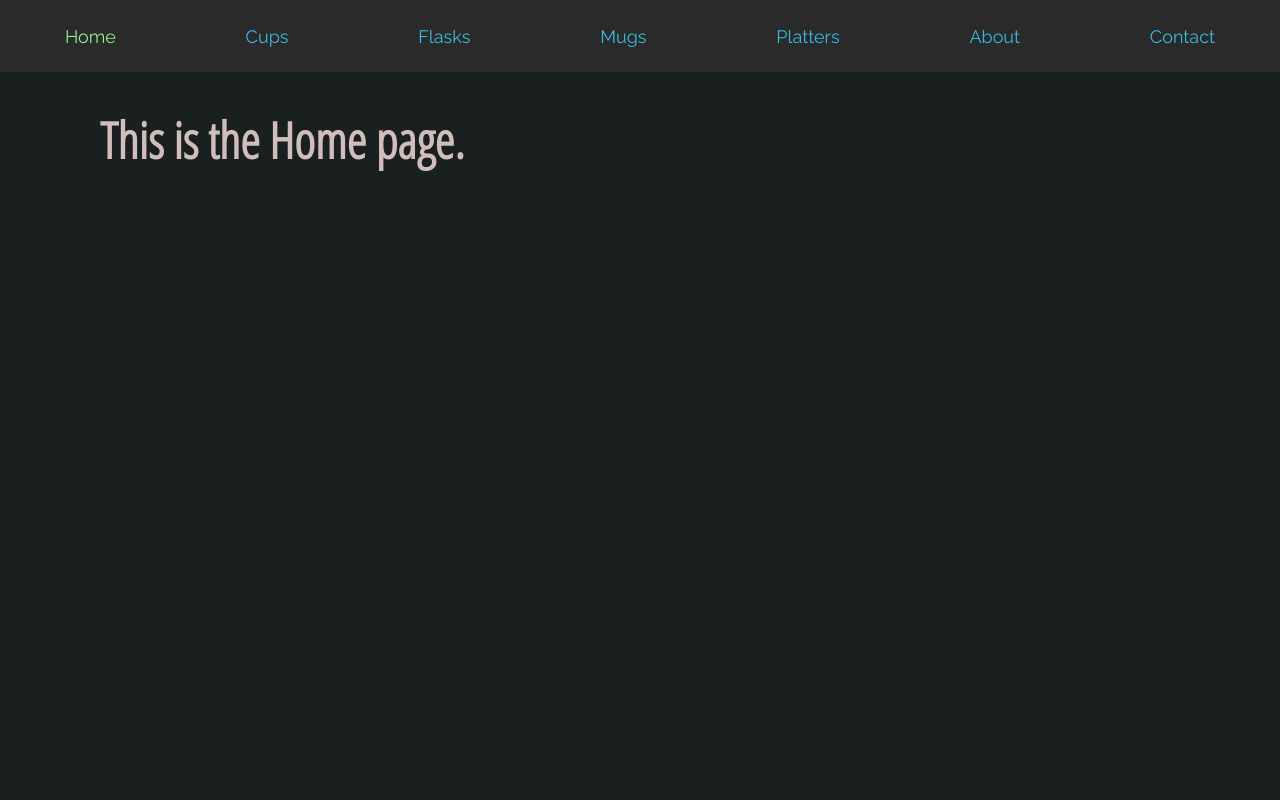
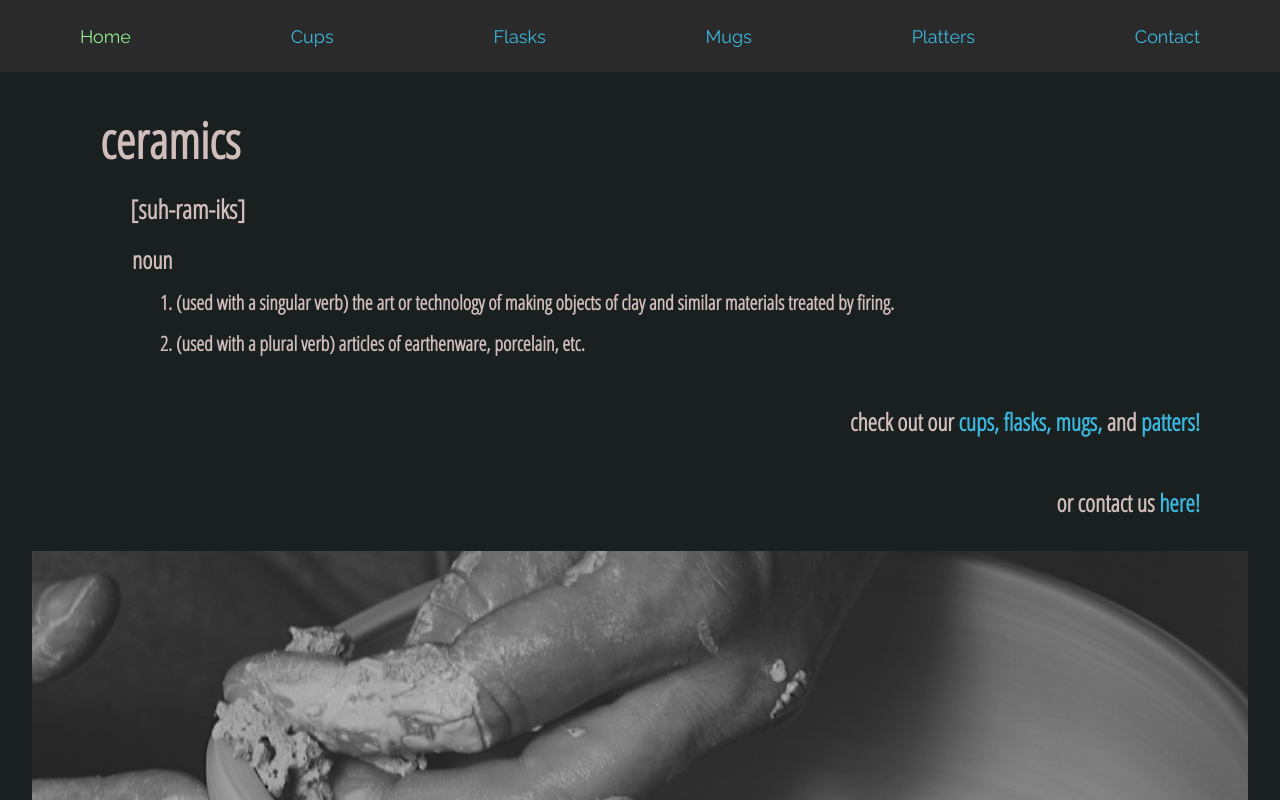
Before and after one commit to MiguelBrito1086/e-commerce-mock, a React (Create React App) app: page / in a window 1280 px wide. Shown: the top 800 px of the page. Built offline with nearby package versions, Linux system fonts and the light colour scheme.

Commit message:
added links on home page

```diff
--- a/src/components/About.js
+++ /dev/null
@@ -1,12 +0,0 @@
-import React, { Component } from 'react';
-
-
-export default class About extends Component {
-  render() {
-    return (
-      <div>
-        <h1>This is the about page.</h1>
-      </div>
-    )
-  }
-}
--- a/src/components/BaseLayout.js
+++ b/src/components/BaseLayout.js
@@ -11,7 +11,6 @@ export default class BaseLayout extends Component {
           <NavLink activeStyle={{color: 'lightgreen'}} to='/Flasks'>Flasks</NavLink>
           <NavLink activeStyle={{color: 'lightgreen'}} to='/Mugs'>Mugs</NavLink>
           <NavLink activeStyle={{color: 'lightgreen'}} to='/Platters'>Platters</NavLink>
-          <NavLink activeStyle={{color: 'lightgreen'}} to='/About'>About</NavLink>
           <NavLink activeStyle={{color: 'lightgreen'}} to='/Contact'>Contact</NavLink>
         </nav>
         {this.props.children}
--- a/src/components/Contact.js
+++ b/src/components/Contact.js
@@ -1,11 +1,24 @@
 import React, { Component } from 'react';
+import { Link } from 'react-router-dom';
 
 
 export default class Contact extends Component {
   render() {
     return (
       <div>
-        <h1>This is the contact page.</h1>
+        <h1>contact</h1>
+        <h1 className='noun'>
+          If you have any questions or concerns, please feel free to contact me!
+        </h1>
+        <h1 className='noun'>
+          Here is a link to my email...
+        </h1>
+        <h1 className='noun'>
+          Here is a link to my Twitter...
+        </h1>
+        <h1 className='noun'>
+          Here is a link to my FaceBook...
+        </h1>
       </div>
     )
   }
--- a/src/components/Home.js
+++ b/src/components/Home.js
@@ -1,11 +1,38 @@
 import React, { Component } from 'react';
-
+import hands from '../images/hands.jpg';
+import { Link } from 'react-router-dom';
 
 export default class Home extends Component {
   render() {
     return (
       <div>
-        <h1>This is the Home page.</h1>
+        <div className='intro'>
+          <h1>ceramics</h1>
+          <h1 className='pronounce'>[suh-ram-iks]</h1>
+          <h1 className='noun'>noun</h1>
+          <h1 className='definition'>
+            1. (used with a singular verb) the art or technology of making objects of clay and similar materials treated by firing.
+          </h1>
+          <h1 className='definition'>
+            2. (used with a plural verb) articles of earthenware, porcelain, etc.
+          </h1>
+          <div>
+            <h1 className='contact'>
+              check out our
+              <Link to='/cups'> cups,</Link>
+              <Link to='/flasks'> flasks,</Link>
+              <Link to='/mugs'> mugs, </Link>
+              and
+              <Link to='/platters'> patters!</Link>
+            </h1>
+            <h1 className='contact'>
+              or contact us <Link to='/contact'> here!</Link>
+            </h1>
+          </div>
+          <div className='hands'>
+            <img src={hands} alt="hands"/>
+          </div>
+        </div>
       </div>
     )
   }
--- a/src/components/Platters.js
+++ b/src/components/Platters.js
@@ -19,22 +19,22 @@ export default class Platters extends Component {
             <li>
               <img src={birdPlatter} alt=""/>
               <p className='descrip'>Bird Platter</p>
-              <p className='price'>$ Inquire for Pricing</p>
+              <p className='price'>$ 400.00</p>
             </li>
             <li>
               <img src={martyPlatter} alt=""/>
               <p className='descrip'>Arrow Platter</p>
-              <p className='price'>$ Inquire for Pricing</p>
+              <p className='price'>$ 250.00</p>
             </li>
             <li>
               <img src={MacSmithPlatter} alt=""/>
               <p className='descrip'>Swirl Platter</p>
-              <p className='price'>$ Inquire for Pricing</p>
+              <p className='price'>$ 300.00</p>
             </li>
             <li>
               <img src={greenheckPlatter} alt=""/>
               <p className='descrip'>Scale Platter</p>
-              <p className='price'>$ Inquire for Pricing</p>
+              <p className='price'>$ 400.00</p>
             </li>
           </ul>
         </div>
--- a/src/index.js
+++ b/src/index.js
@@ -5,7 +5,6 @@ import './styles/App.css';
 import registerServiceWorker from './registerServiceWorker';
 import { BrowserRouter, Route, Switch } from 'react-router-dom';
 import BaseLayout from './components/BaseLayout';
-import About from './components/About';
 import Contact from './components/Contact';
 import Cups from './components/Cups';
 import Flasks from './components/Flasks';
@@ -18,7 +17,6 @@ ReactDOM.render(
     <BaseLayout>
       <Switch>
         <Route exact path='/' component={Home} />
-        <Route exact path='/About' component={About} />
         <Route exact path='/Contact' component={Contact} />
         <Route exact path='/Cups' component={Cups} />
         <Route exact path='/Flasks' component={Flasks} />
--- a/src/styles/App.css
+++ b/src/styles/App.css
@@ -20,12 +20,18 @@ nav {
 nav a {
   text-decoration: none;
   color: #3bb8df;
+  transition: all 200ms ease-in-out;
+}
+
+a {
+  text-decoration: none;
+  color: #3bb8df;
+  transition: all 200ms ease-in-out;
 }
 
 a:hover {
   color: #af5ff6;
-  position: relative;
-  top: -.25em;
+  transform: translateY(-.25em);
 }
 
 h1 {
@@ -34,6 +40,17 @@ h1 {
   font-size: 50px;
   margin-left: 2em;
   margin-bottom: 0;
+}
+
+.intro {
+  display: flex;
+  flex-direction: column;
+}
+
+.hands {
+  display: flex;
+  align-items: center;
+  margin: 2em;
 }
 
 img {
@@ -97,6 +114,13 @@ img {
   text-align: center;
 }
 
+.contact {
+  font-size: 24px;
+  margin-top: 2em;
+  width: 90%;
+  text-align: right;
+}
+
 .descrip {
   color: #d1bebc;
   font-size: 20px;
@@ -121,4 +145,5 @@ img {
 .definition {
   font-size: 20px;
   margin-left: 8em;
+  margin-right: 1em;
 }
```
Also changed, not shown: src/images/hands.jpg (added).
